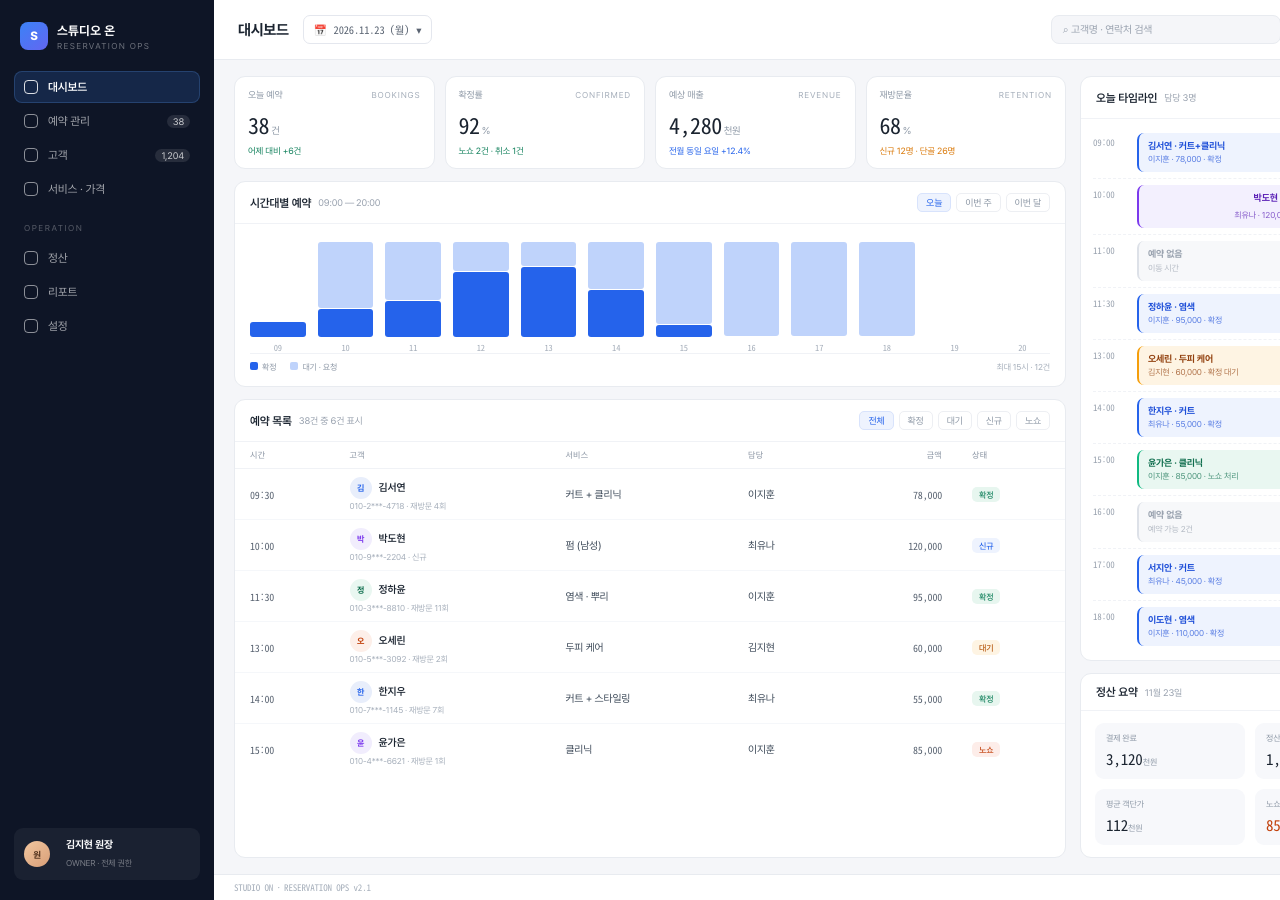
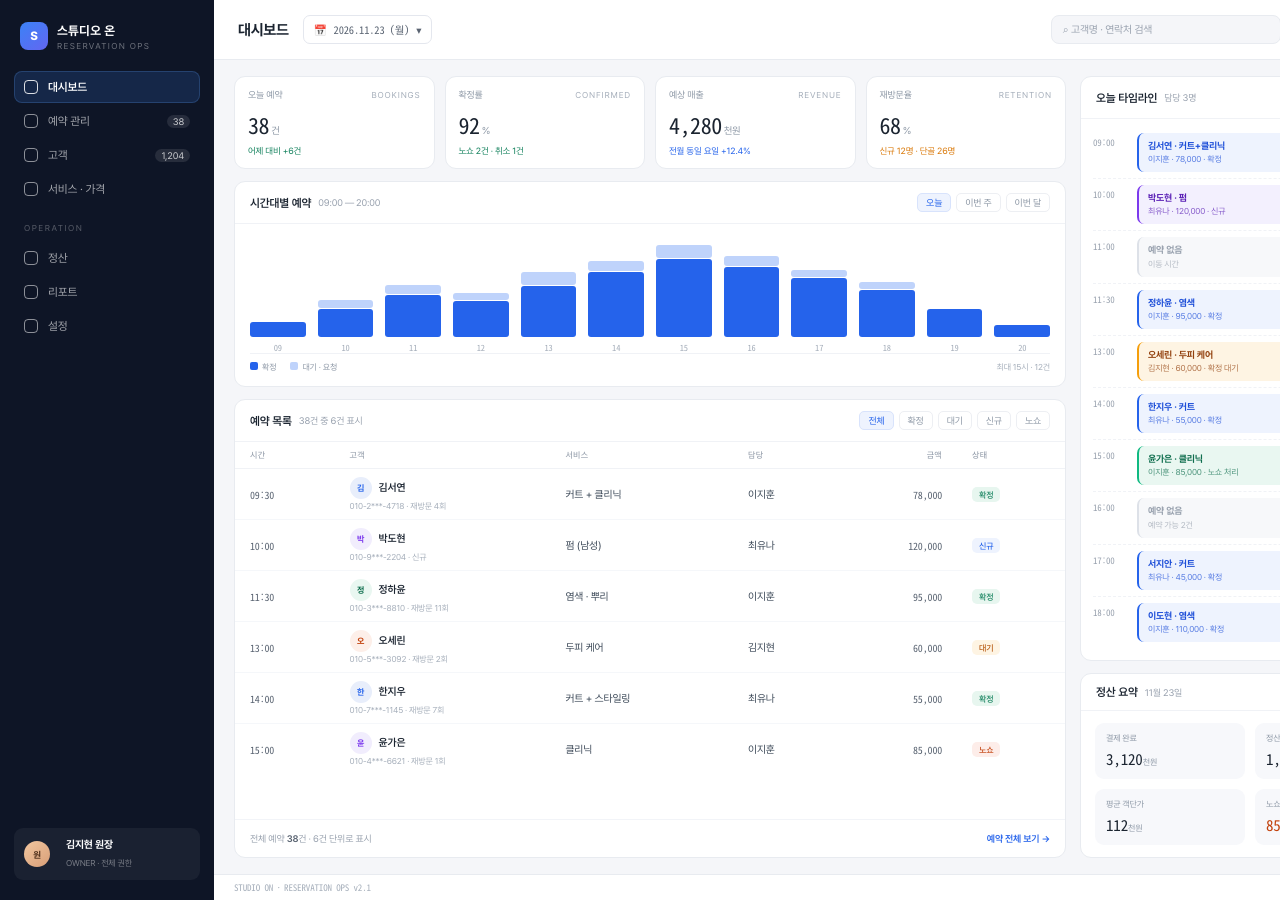
Before and after one commit to Raffinegold/studio-on-demo, a plain HTML site: page reservation/dash.html in a window 1280 px wide. Shown: the top 900 px of the page. Drawn offline with Linux system fonts and the light colour scheme.

Commit message:
차트 렌더링·모바일 뷰 전환·예약 등록 인터랙션 수정

```diff
--- a/reservation/dash.html
+++ b/reservation/dash.html
@@ -68,12 +68,12 @@ body{font-family:'P',sans-serif;background:#EDEFF3;-webkit-font-smoothing:antial
 
 .chart{padding:12px 15px 6px;display:flex;flex-direction:column;flex:1}
 .bars{display:flex;align-items:flex-end;gap:12px;height:118px;padding-top:6px;border-bottom:1px solid #F0F2F6;overflow:hidden}
-.b{flex:1;display:flex;flex-direction:column;justify-content:flex-end;align-items:center;gap:4px;height:100%}
-.b .stack{width:100%;display:flex;flex-direction:column-reverse;justify-content:flex-start;gap:1px;flex:1;min-height:0}
-.b .seg{border-radius:3px}
-.b .seg.a{background:#2563EB}
-.b .seg.b{background:#BFD3FB}
-.b .lb{font-size:8.5px;color:#A5AEBA;font-family:'M'}
+.bars > .b{flex:1;display:flex;flex-direction:column;justify-content:flex-end;align-items:center;gap:4px;height:100%;min-width:0}
+.bars > .b > .stack{width:100%;display:flex;flex-direction:column-reverse;justify-content:flex-start;gap:1px;flex:1;min-height:0}
+.bars > .b .seg{border-radius:3px;flex:0 0 auto}
+.bars > .b .seg.a{background:#2563EB}
+.bars > .b .seg.b{background:#BFD3FB}
+.bars > .b .lb{font-size:8.5px;color:#A5AEBA;font-family:'M'}
 .legend{display:flex;gap:14px;font-size:8.5px;color:#8C97A5;padding:8px 0 4px}
 .legend i{display:inline-block;width:8px;height:8px;border-radius:2px;margin-right:4px}
 .legend i.a{background:#2563EB}.legend i.b{background:#BFD3FB}
@@ -83,6 +83,9 @@ thead th{font-size:8.5px;color:#98A1AE;font-weight:500;text-align:left;padding:8
 tbody td{font-size:10.5px;padding:8px 15px;border-bottom:1px solid #F5F7FA;color:#3A4756}
 tbody tr:last-child td{border-bottom:none}
 td.m{font-family:'M';font-size:10px;color:#5A6472}
+.tfoot{margin-top:auto;display:flex;align-items:center;justify-content:space-between;padding:13px 15px;border-top:1px solid #F2F4F8;font-size:9.5px;color:#98A1AE}
+.tfoot .more{color:#2563EB;font-weight:600;cursor:pointer}
+.tfoot .more:hover{text-decoration:underline}
 td .nm{font-weight:600;color:#1B2430}
 td .sub{display:block;font-size:8.5px;color:#A5AEBA;margin-top:2px}
 .tag{font-size:8.5px;padding:2.5px 7px;border-radius:5px;font-weight:500}
@@ -92,7 +95,10 @@ td .sub{display:block;font-size:8.5px;color:#A5AEBA;margin-top:2px}
 .tag.no{background:#FDEDE9;color:#C2410C}
 .av{width:22px;height:22px;border-radius:50%;display:inline-flex;align-items:center;justify-content:center;font-size:8.5px;font-weight:700;margin-right:7px;vertical-align:middle}
 
-.tl{padding:8px 12px 12px;overflow:auto;flex:1}
+.tl{padding:8px 12px 12px;overflow:auto;flex:1;scrollbar-width:thin;scrollbar-color:#D6DCE6 transparent}
+.tl::-webkit-scrollbar{width:5px}
+.tl::-webkit-scrollbar-thumb{background:#DDE2EA;border-radius:3px}
+.tl::-webkit-scrollbar-track{background:transparent}
 .slot{display:flex;gap:10px;padding:6px 0;border-bottom:1px dashed #F0F2F6}
 .slot:last-child{border-bottom:none}
 .slot .t{font-family:'M';font-size:9px;color:#98A1AE;width:34px;flex:none;padding-top:3px}
@@ -122,7 +128,7 @@ nav.nav a{cursor:pointer;transition:.14s}
 nav.nav a:hover{background:rgba(255,255,255,.06);color:rgba(255,255,255,.9)}
 tbody tr{transition:background .14s}
 tbody tr:hover td{background:#FAFBFD}
-.b .seg{transition:height .45s cubic-bezier(.2,.8,.2,1)}
+.bars > .b .seg{transition:height .45s cubic-bezier(.2,.8,.2,1)}
 tr.hide{display:none}
 .toast{position:fixed;left:50%;bottom:34px;transform:translateX(-50%) translateY(14px);background:#0E1526;color:#fff;font-family:'P',sans-serif;font-size:12px;letter-spacing:-.01em;padding:12px 18px;border-radius:11px;box-shadow:0 22px 44px -18px rgba(0,0,0,.6);opacity:0;pointer-events:none;transition:.28s;z-index:60}
 .toast.on{opacity:1;transform:translateX(-50%) translateY(0)}
@@ -212,6 +218,7 @@ tr.hide{display:none}
               <tr data-st="no" data-t="15:00"><td class="m">15:00</td><td><span class="av" style="background:#F1EDFD;color:#7C3AED">윤</span><span class="nm">윤가은</span><span class="sub">010-4***-6621 · 재방문 1회</span></td><td>클리닉</td><td>이지훈</td><td class="m" style="text-align:right">85,000</td><td><span class="tag no">노쇼</span></td></tr>
             </tbody>
           </table>
+          <div class="tfoot"><span>전체 예약 <b id="listTotal" style="color:#5A6472;font-weight:600">38</b>건 · 6건 단위로 표시</span><span class="more" id="moreBtn">예약 전체 보기 →</span></div>
         </div>
       </div>
 
@@ -311,7 +318,7 @@ tr.hide{display:none}
          '</div><div class="lb">'+d.labels[i]+'</div></div>';
     });
     barsEl.innerHTML=h;
-    var bs=barsEl.querySelectorAll('.b');
+    var bs=barsEl.children;
     requestAnimationFrame(function(){
       requestAnimationFrame(function(){
         Array.prototype.forEach.call(bs,function(b,i){
@@ -349,6 +356,7 @@ tr.hide{display:none}
       if(hit) shown++;
     });
     listCount.textContent=total+'건 중 '+shown+'건 표시';
+    var lt=document.getElementById('listTotal'); if(lt) lt.textContent=total;
   }
 
   Array.prototype.forEach.call(document.querySelectorAll('[data-p]'),function(el){
@@ -368,6 +376,7 @@ tr.hide{display:none}
   function openModal(){ mask.classList.add('on'); setTimeout(function(){var n=document.getElementById('fName'); if(n){n.focus();n.select();}},60); }
   function closeModal(){ mask.classList.remove('on'); }
   document.getElementById('addBtn').addEventListener('click',openModal);
+  document.getElementById('moreBtn').addEventListener('click',function(){ toast('샘플에는 예약 전체 목록 화면이 포함되어 있지 않습니다'); });
   document.getElementById('mClose').addEventListener('click',closeModal);
   document.getElementById('mCancel').addEventListener('click',closeModal);
   mask.addEventListener('click',function(e){ if(e.target===mask) closeModal(); });
```
Also changed, not shown: thumb-dash.jpg.
